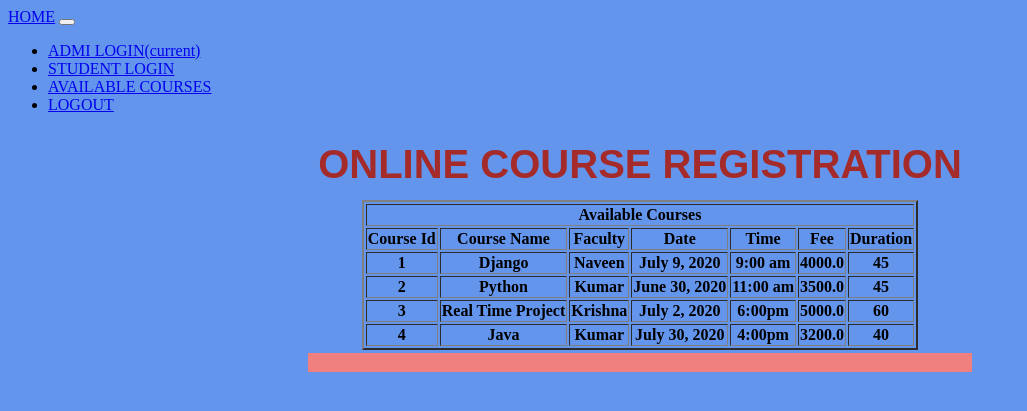
After one commit to Nagasampoorna/Project8, a Django app: page /courses/ in a window 1280 px wide. The commit adds this page. Shown: the top 411 px of the page, without its empty margins (0-1027 px from the left). Run offline with Django 3.2, Linux system fonts and the light colour scheme; data comes from the database, SQL or seed files in the repository; lists and menus that the app fills with data are empty.

Commit message:
Small change in templates

```diff
--- a/Project8/urls.py
+++ b/Project8/urls.py
@@ -40,6 +40,8 @@
         path('delete_enrol/', views.delete_enrol, name='delete_enrol'),
         path('update_course/',views.update_course,name='update_course'),
         path('contact/',views.contact,name='contact'),
+        path('courses/',views.courses,name='courses'),
+        path('search/',views.search,name='search'),
         path('logout/',views.logout,name='logout'),
 
 
--- a/app8/views.py
+++ b/app8/views.py
@@ -126,3 +126,11 @@
     return redirect('student_login')
 def contact(request):
     return render(request,"contact.html")
+
+def courses(request):
+    data = CourseModel.objects.all()
+    return render(request, "view_courses.html", {"data": data})
+
+
+def search(request):
+    return render(request,'search.html')
--- a/templates/common.html
+++ b/templates/common.html
@@ -45,6 +45,8 @@
               <a class="nav-link" href="{% url 'student_register' %}">STUDENT LOGIN</a>
           </li>
            <li class="nav-item">
+               <a class="nav-link" href="{% url 'courses' %}">AVAILABLE COURSES</a></li>
+                <li class="nav-item">
               <a class="nav-link" href="{% url 'logout' %}">LOGOUT</a>
           </li></ul></div>
       </nav>
--- /dev/null
+++ b/templates/search.html
@@ -0,0 +1,6 @@
+{% extends 'common.html' %}
+{% block sampoorna %}
+{% include 'student_menu.html' %}
+    <tr><th> SEARCH FOR AVAILABLE COURSES</th></tr>
+     <th><a class="nav-link" href="{% url 'courses' %}">Click Here</a></th>
+{% endblock %}
--- a/templates/student_menu.html
+++ b/templates/student_menu.html
@@ -5,7 +5,7 @@
     <tr>
         <th><a href="{% url 'student_register' %}">Register</a></th>
         <th><a href="{% url 'student_login' %}"> Login</a></th>
-        <th><a href="#">Search</a></th>
+        <th><a href="{% url 'search' %}">Search</a></th>
         <th><a href="{% url 'contact' %}">ContactUs</a></th>
     </tr>
     </table>
--- /dev/null
+++ b/templates/view_courses.html
@@ -0,0 +1,25 @@
+{% extends 'common.html' %}
+{% block sampoorna %}
+         <table align="center" border="2" >
+         <tr><th colspan="7">Available Courses</th></tr>
+          <tr>
+              <th>Course Id</th>
+              <th>Course Name</th>
+              <th>Faculty</th>
+              <th>Date</th>
+              <th>Time</th>
+              <th>Fee</th>
+              <th>Duration</th>
+          </tr>
+              {% for x in data %}
+                  <tr>
+                      <th>{{ x.Course_Id }}</th>
+                     <th>{{ x.Course_Name }}</th>
+                     <th>{{ x.Faculty }}</th>
+                     <th>{{ x.Date }}</th>
+                     <th>{{ x.Time }}</th>
+                     <th>{{ x.Fee }}</th>
+                     <th>{{ x.Duration }}</th></tr>
+              {% endfor %}
+         </table>
+{% endblock %}
```
